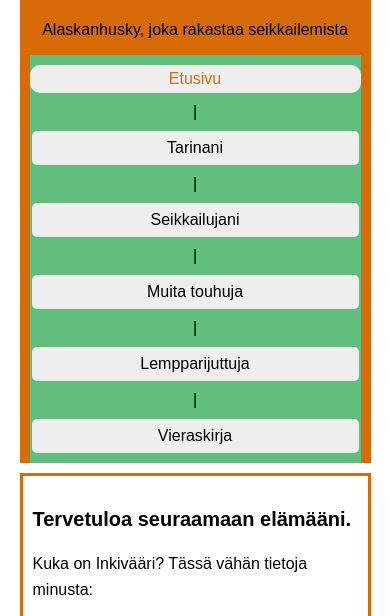
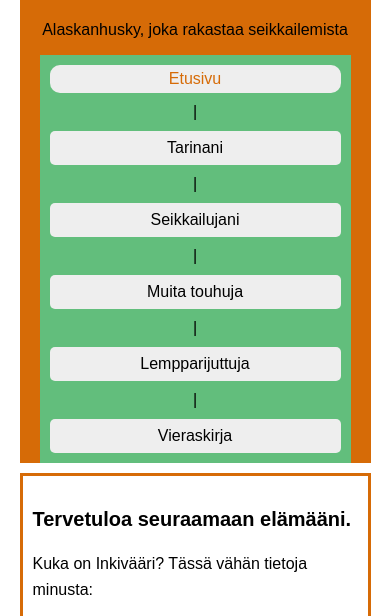
Before and after one commit to SinKosk/inkivaari-sivut, a plain HTML site: page index.html in a window 390 px wide. Shown: the part 182-798 px from the top of the page. Drawn offline with Linux system fonts and the light colour scheme; grey boxes are pictures that could not be loaded.

Commit message:
päivitys
lisä päivitys css

```diff
--- a/styles.css
+++ b/styles.css
@@ -264,6 +264,8 @@ body.third #section {  /*third välilehden tekstiosuus*/
     font-size: 16px;
     gap: 10px;
     padding: 10px;
+    width: 100%;
+    box-sizing: border-box;
   }
 
   #nav a {
@@ -273,6 +275,7 @@ body.third #section {  /*third välilehden tekstiosuus*/
     background-color: #eee;
     padding: 8px;
     border-radius: 5px;
+    box-sizing: border-box;
   }
 
   .side-nav {
@@ -312,6 +315,9 @@ body.third #section {  /*third välilehden tekstiosuus*/
 
   .content-area {
     display: block;
+    width: 100%;
+    max-width: 100%;
+    overflow-x: hidden;
   }
 
   .kuva-teksti-rivi {
```
